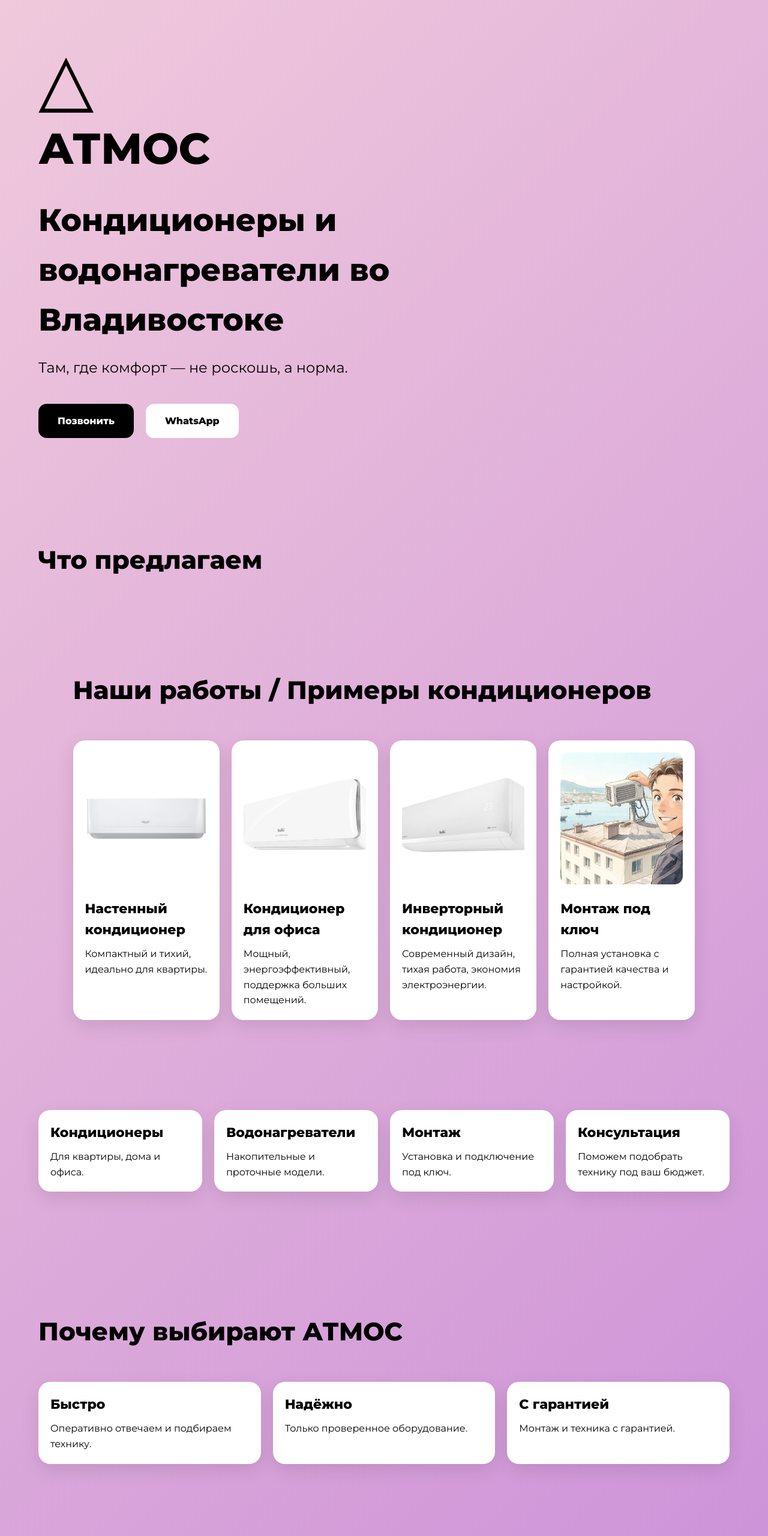
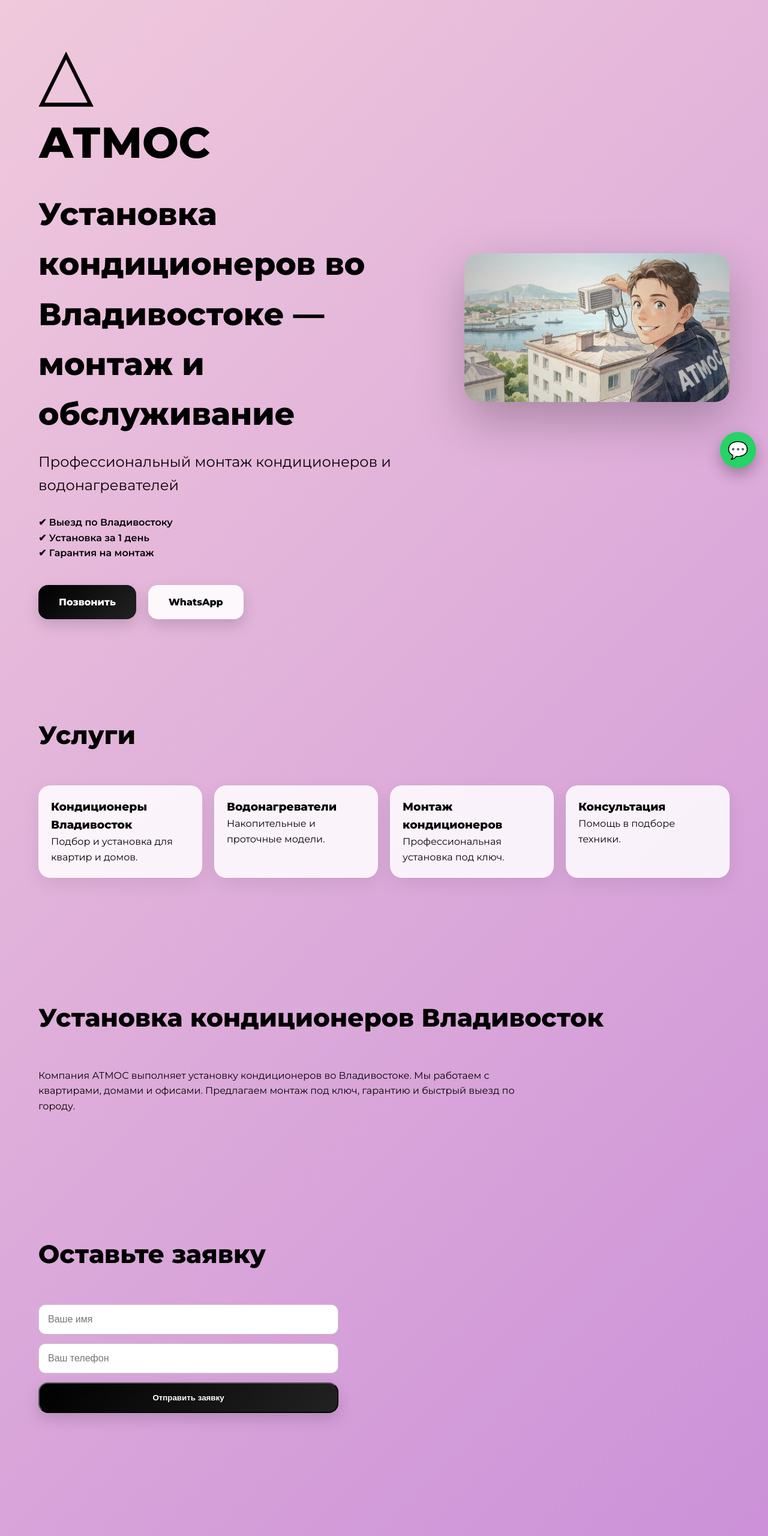
Before and after one commit to Katolikmaxim/atmos25, a plain HTML site: page index.html in a window 1280 px wide. Shown: the top 2560 px of the page at 60% size. Drawn offline with Linux system fonts and the light colour scheme.

Commit message:
Enhance index.html with SEO and layout updates
Added SEO metadata and improved layout for better user experience.

```diff
--- a/index.html
+++ b/index.html
@@ -3,13 +3,26 @@
 <head>
 <meta charset="UTF-8">
 <meta name="viewport" content="width=device-width, initial-scale=1.0">
-<title>АТМОС — Кондиционеры и водонагреватели Владивосток</title>
+
+<title>АТМОС — Установка кондиционеров Владивосток</title>
+
+<!-- SEO -->
+<meta name="description" content="Установка кондиционеров и водонагревателей во Владивостоке. Монтаж под ключ с гарантией. Быстрый выезд по городу. АТМОС">
+<meta name="keywords" content="кондиционеры Владивосток, установка кондиционеров Владивосток, монтаж кондиционеров, водонагреватели Владивосток">
+<meta name="author" content="АТМОС">
+
+<meta property="og:title" content="АТМОС — кондиционеры Владивосток">
+<meta property="og:description" content="Установка кондиционеров и водонагревателей во Владивостоке с гарантией">
+<meta property="og:type" content="website">
+
+<link rel="canonical" href="https://атмос25.рф/">
 
 <link rel="preconnect" href="https://fonts.googleapis.com">
 <link href="https://fonts.googleapis.com/css2?family=Montserrat:wght@400;600;800&display=swap" rel="stylesheet">
 
 <style>
 
+/* ===== RESET ===== */
 *{
 margin:0;
 padding:0;
@@ -23,32 +36,48 @@ color:#000;
 line-height:1.6;
 }
 
+/* ===== CONTAINER ===== */
 .container{
 width:90%;
 max-width:1200px;
 margin:auto;
 }
 
+/* ===== HERO ===== */
 .hero{
 min-height:100vh;
 display:flex;
 align-items:center;
 padding:60px 0;
+overflow:hidden;
+}
+
+.hero-wrapper{
+display:flex;
+align-items:center;
+justify-content:space-between;
+gap:60px;
 }
 
 .hero-content{
 max-width:650px;
+animation:fadeInUp 0.8s ease;
+}
+
+@keyframes fadeInUp{
+from{opacity:0;transform:translateY(20px);}
+to{opacity:1;transform:translateY(0);}
+}
+
+.logo-symbol{
+font-size:120px;
+line-height:1;
 }
 
 .logo{
 font-size:72px;
 font-weight:800;
 margin-bottom:20px;
-}
-
-.logo-symbol{
-font-size:120px;
-line-height:1;
 }
 
 h1{
@@ -62,45 +91,7 @@ font-size:24px;
 margin-bottom:30px;
 }
 
-.features{
-display:grid;
-grid-template-columns:repeat(auto-fit,minmax(220px,1fr));
-gap:20px;
-margin-top:50px;
-}
-
-.card{
-background:white;
-padding:20px;
-border-radius:20px;
-box-shadow:0 10px 30px rgba(0,0,0,0.1);
-transition:0.3s;
-overflow:hidden;
-}
-
-.card:hover{
-transform:translateY(-5px);
-box-shadow:0 15px 40px rgba(0,0,0,0.2);
-}
-
-.card img{
-width:100%;
-height:220px;
-object-fit:cover;
-border-radius:14px;
-margin-bottom:15px;
-transition:0.3s;
-}
-
-.card:hover img{
-transform:scale(1.05);
-}
-
-.card h3{
-margin-bottom:10px;
-font-size:22px;
-}
-
+/* ===== BUTTONS ===== */
 .buttons{
 display:flex;
 gap:20px;
@@ -110,27 +101,60 @@ flex-wrap:wrap;
 
 .btn{
 display:inline-block;
-padding:16px 32px;
-border-radius:14px;
+padding:16px 34px;
+border-radius:16px;
 text-decoration:none;
 font-weight:700;
 transition:0.3s;
+box-shadow:0 10px 25px rgba(0,0,0,0.15);
 }
 
 .btn-black{
-background:#000;
+background:linear-gradient(135deg,#000,#222);
 color:white;
 }
 
 .btn-white{
-background:white;
+background:rgba(255,255,255,0.9);
 color:black;
 }
 
 .btn:hover{
-transform:translateY(-3px);
+transform:translateY(-4px);
+box-shadow:0 15px 35px rgba(0,0,0,0.25);
 }
 
+/* ===== HERO IMAGE ===== */
+.hero-image{
+flex:1;
+position:relative;
+display:flex;
+justify-content:center;
+align-items:center;
+}
+
+.hero-image img{
+width:100%;
+max-width:520px;
+border-radius:25px;
+object-fit:cover;
+box-shadow:0 30px 80px rgba(0,0,0,0.25);
+transition:0.5s;
+}
+
+.hero-image img:hover{
+transform:scale(1.03);
+}
+
+.hero-overlay{
+position:absolute;
+inset:0;
+background:radial-gradient(circle at center, rgba(255,255,255,0), rgba(0,0,0,0.25));
+border-radius:25px;
+pointer-events:none;
+}
+
+/* ===== SECTIONS ===== */
 .section{
 padding:100px 0;
 }
@@ -141,10 +165,54 @@ margin-bottom:50px;
 font-weight:800;
 }
 
-.contacts{
-font-size:24px;
+.features{
+display:grid;
+grid-template-columns:repeat(auto-fit,minmax(220px,1fr));
+gap:20px;
+margin-top:50px;
 }
 
+.card{
+background:rgba(255,255,255,0.85);
+backdrop-filter:blur(10px);
+padding:20px;
+border-radius:20px;
+box-shadow:0 10px 30px rgba(0,0,0,0.08);
+transition:0.3s;
+border:1px solid rgba(255,255,255,0.4);
+}
+
+.card:hover{
+transform:translateY(-5px);
+box-shadow:0 15px 40px rgba(0,0,0,0.2);
+}
+
+/* ===== FORM ===== */
+.lead-form{
+display:flex;
+flex-direction:column;
+gap:15px;
+max-width:500px;
+}
+
+.lead-form input{
+padding:15px;
+border-radius:12px;
+border:1px solid rgba(0,0,0,0.2);
+font-size:16px;
+outline:none;
+}
+
+.lead-form input:focus{
+border-color:#000;
+}
+
+/* ===== CONTACTS ===== */
+.contacts{
+font-size:20px;
+}
+
+/* ===== FOOTER ===== */
 .footer{
 padding:40px 0;
 text-align:center;
@@ -152,102 +220,158 @@ font-size:14px;
 opacity:0.7;
 }
 
+/* ===== WHATSAPP FLOAT ===== */
+.whatsapp-float{
+position:fixed;
+bottom:20px;
+right:20px;
+width:60px;
+height:60px;
+background:#25D366;
+color:white;
+border-radius:50%;
+display:flex;
+align-items:center;
+justify-content:center;
+font-size:28px;
+text-decoration:none;
+box-shadow:0 10px 25px rgba(0,0,0,0.3);
+z-index:999;
+transition:0.3s;
+}
+
+.whatsapp-float:hover{
+transform:scale(1.1);
+}
+
+/* ===== MOBILE ===== */
 @media(max-width:768px){
 
-h1{
-font-size:38px;
+.hero{
+padding:40px 0;
+min-height:auto;
+}
+
+.hero-wrapper{
+flex-direction:column;
+text-align:center;
+gap:25px;
+}
+
+.hero-content{
+max-width:100%;
+}
+
+.logo-symbol{
+font-size:60px;
 }
 
 .logo{
-font-size:52px;
+font-size:44px;
+}
+
+h1{
+font-size:28px;
+line-height:1.2;
 }
 
 .subtitle{
-font-size:20px;
+font-size:18px;
+margin-bottom:20px;
+}
+
+.hero-image img{
+max-width:100%;
+border-radius:18px;
+box-shadow:0 15px 40px rgba(0,0,0,0.2);
+}
+
+.buttons{
+flex-direction:column;
+gap:12px;
+}
+
+.btn{
+width:100%;
+text-align:center;
+}
+
+.features{
+grid-template-columns:1fr;
+}
+
+.section{
+padding:60px 0;
+}
+
+.section-title{
+font-size:28px;
+text-align:center;
+margin-bottom:30px;
+}
+
+.whatsapp-float{
+width:55px;
+height:55px;
+font-size:24px;
+bottom:15px;
+right:15px;
 }
 
 }
 
 </style>
 </head>
+
 <body>
 
+<!-- HERO -->
 <section class="hero">
-<div class="container">
+  <div class="container hero-wrapper">
 
     <div class="hero-content">
 
       <div class="logo-symbol">△</div>
-
       <div class="logo">АТМОС</div>
 
-<h1>Кондиционеры и водонагреватели во Владивостоке</h1>
+      <h1>Установка кондиционеров во Владивостоке — монтаж и обслуживание</h1>
 
       <p class="subtitle">
-Там, где комфорт — не роскошь, а норма.
+        Профессиональный монтаж кондиционеров и водонагревателей
+      </p>
+
+      <p style="font-weight:600;">
+        ✔ Выезд по Владивостоку<br>
+        ✔ Установка за 1 день<br>
+        ✔ Гарантия на монтаж
       </p>
 
       <div class="buttons">
-
-<a class="btn btn-black" href="tel:+79240006030">
-Позвонить
-</a>
-
-<a class="btn btn-white" href="https://wa.me/79240006030">
-WhatsApp
-</a>
+        <a class="btn btn-black" href="tel:+79240006030">Позвонить</a>
+        <a class="btn btn-white" href="https://wa.me/79240006030">WhatsApp</a>
+      </div>
 
     </div>
 
+    <div class="hero-image">
+      <img src="images/kond4.jpg" alt="Кондиционер Владивосток">
+      <div class="hero-overlay"></div>
     </div>
 
   </div>
 </section>
 
+<!-- SERVICES -->
 <section class="section">
   <div class="container">
 
-<h2 class="section-title">Что предлагаем</h2>
-
-<section class="section">
-  <div class="container">
-    <h2 class="section-title">Наши работы / Примеры кондиционеров</h2>
-    <div class="features">
-
-      <div class="card">
-        <img src="images/kond1.jpg" alt="Кондиционер настенный" width="100%">
-        <h3>Настенный кондиционер</h3>
-        <p>Компактный и тихий, идеально для квартиры.</p>
-      </div>
-
-      <div class="card">
-        <img src="images/kond2.jpg" alt="Кондиционер для офиса" width="100%">
-        <h3>Кондиционер для офиса</h3>
-        <p>Мощный, энергоэффективный, поддержка больших помещений.</p>
-      </div>
-
-      <div class="card">
-        <img src="images/kond3.jpg" alt="Инверторный кондиционер" width="100%">
-        <h3>Инверторный кондиционер</h3>
-        <p>Современный дизайн, тихая работа, экономия электроэнергии.</p>
-      </div>
-
-      <div class="card">
-        <img src="images/kond4.jpg" alt="Монтаж кондиционера" width="100%">
-        <h3>Монтаж под ключ</h3>
-        <p>Полная установка с гарантией качества и настройкой.</p>
-      </div>
-
-    </div>
-  </div>
-</section>
-
+    <h2 class="section-title">Услуги</h2>
 
     <div class="features">
 
       <div class="card">
-<h3>Кондиционеры</h3>
-<p>Для квартиры, дома и офиса.</p>
+        <h3>Кондиционеры Владивосток</h3>
+        <p>Подбор и установка для квартир и домов.</p>
       </div>
 
       <div class="card">
@@ -256,13 +380,13 @@ WhatsApp
       </div>
 
       <div class="card">
-<h3>Монтаж</h3>
-<p>Установка и подключение под ключ.</p>
+        <h3>Монтаж кондиционеров</h3>
+        <p>Профессиональная установка под ключ.</p>
       </div>
 
       <div class="card">
         <h3>Консультация</h3>
-<p>Поможем подобрать технику под ваш бюджет.</p>
+        <p>Помощь в подборе техники.</p>
       </div>
 
     </div>
@@ -270,58 +394,49 @@ WhatsApp
   </div>
 </section>
 
+<!-- SEO TEXT -->
 <section class="section">
   <div class="container">
 
-<h2 class="section-title">Почему выбирают АТМОС</h2>
+    <h2 class="section-title">Установка кондиционеров Владивосток</h2>
 
-<div class="features">
-
-<div class="card">
-<h3>Быстро</h3>
-<p>Оперативно отвечаем и подбираем технику.</p>
-</div>
-
-<div class="card">
-<h3>Надёжно</h3>
-<p>Только проверенное оборудование.</p>
-</div>
-
-<div class="card">
-<h3>С гарантией</h3>
-<p>Монтаж и техника с гарантией.</p>
-</div>
-
-</div>
+    <p style="max-width:800px;">
+      Компания АТМОС выполняет установку кондиционеров во Владивостоке.
+      Мы работаем с квартирами, домами и офисами. Предлагаем монтаж под ключ,
+      гарантию и быстрый выезд по городу.
+    </p>
 
   </div>
 </section>
 
+<!-- FORM -->
+<section class="section">
+  <div class="container">
+
+    <h2 class="section-title">Оставьте заявку</h2>
+
+    <form class="lead-form" onsubmit="sendToWhatsApp(event)">
+
+      <input type="text" id="name" placeholder="Ваше имя" required>
+      <input type="tel" id="phone" placeholder="Ваш телефон" required>
+
+      <button type="submit" class="btn btn-black">Отправить заявку</button>
+
+    </form>
+
+  </div>
+</section>
+
+<!-- CONTACTS -->
 <section class="section">
   <div class="container">
 
     <h2 class="section-title">Контакты</h2>
 
     <div class="contacts">
-
       <p><strong>Телефон:</strong> +7 924 000-60-30</p>
-
+      <p><strong>Город:</strong> Владивосток</p>
       <p><strong>Сайт:</strong> атмос25.рф</p>
-
-<p><strong>Город:</strong> Владивосток</p>
-
-</div>
-
-<div class="buttons">
-
-<a class="btn btn-black" href="tel:+79240006030">
-Позвонить
-</a>
-
-<a class="btn btn-white" href="https://wa.me/79240006030">
-Написать в WhatsApp
-</a>
-
     </div>
 
   </div>
@@ -331,5 +446,25 @@ WhatsApp
 АТМОС © 2026
 </footer>
 
+<!-- FLOAT BUTTON -->
+<a href="https://wa.me/79240006030" class="whatsapp-float" target="_blank">
+💬
+</a>
+
+<script>
+function sendToWhatsApp(event){
+event.preventDefault();
+
+let name = document.getElementById('name').value;
+let phone = document.getElementById('phone').value;
+
+let message = `Новая заявка:%0AИмя: ${name}%0AТелефон: ${phone}`;
+
+let url = `https://wa.me/79240006030?text=${message}`;
+
+window.open(url, '_blank');
+}
+</script>
+
 </body>
 </html>
```
Lines whose indentation alone changed are shown as unchanged.
